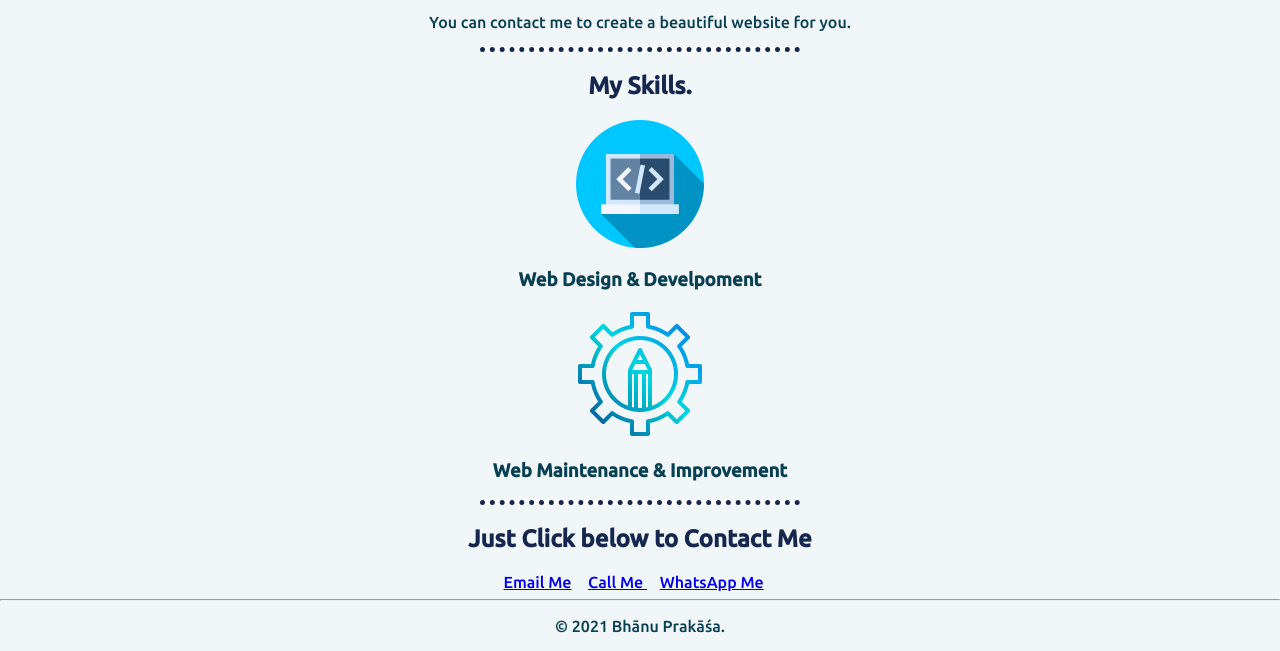
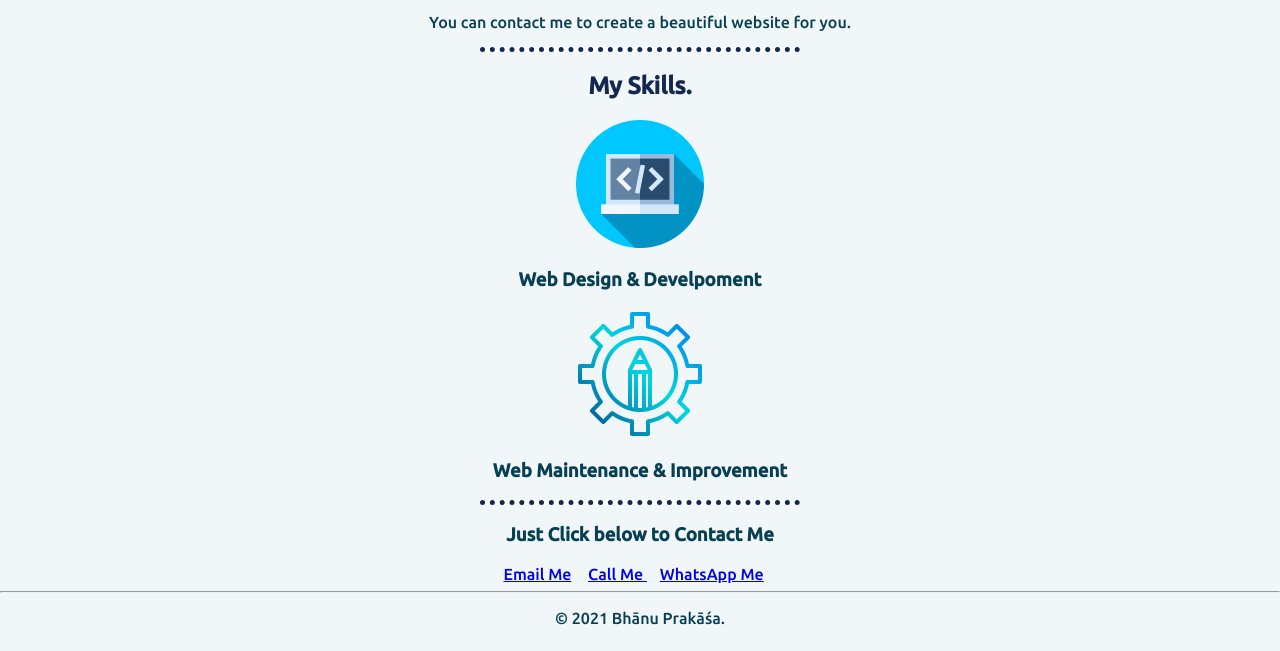
Before and after one commit to baladevagovinda/Bhanu_Prakash, a plain HTML site: page index.html in a window 1280 px wide. Shown: the part 683-1334 px from the top of the page. Drawn offline with Linux system fonts and the light colour scheme.

Commit message:
Update index.html

```diff
--- a/index.html
+++ b/index.html
@@ -6,7 +6,7 @@
     <meta name="viewport" content="width=device-width, initial-scale=1.0">
     <title>Bhanu Prakash</title>
     <link rel="stylesheet" href="styles.css">
-    <link rel="icon" href="/images/Bhanufavicon.png">
+    <link rel="icon" href="//images/Bhanufavicon.png">
     <link href="https://fonts.googleapis.com/css2?family=Ubuntu:wght@500&display=swap" rel="stylesheet">
     <!-- <link href="https://fonts.googleapis.com/css2?family=Redressed&display=swap" rel="stylesheet"> -->
     <link href="https://fonts.googleapis.com/css2?family=Lobster&display=swap" rel="stylesheet">
@@ -49,7 +49,7 @@
         <hr id="hr1">
 
         <div class="contact-me">
-            <h2> Just Click below to Contact Me</h2>
+            <h3> Just Click below to Contact Me</h3>
             <a class="btn" href="mailto:baladevagovinda@gmail.com"> Email Me</a>
             <a class="btn" href='tel:+91 96644 85663'> Call Me </a>
             <a class="btn" href="https://api.whatsapp.com/send?phone=91 96644 85663"> WhatsApp Me</a>
```
